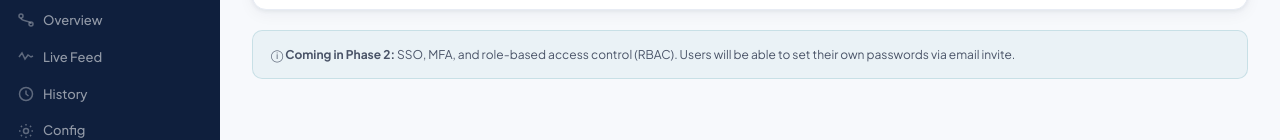
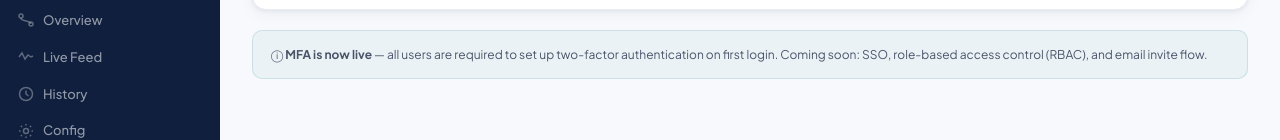
Before and after one commit to MDValleLogic/netrunner-dashboard, a Next.js app: page /settings/users in a window 1280 px wide. Shown: the part 430-570 px from the top of the page. Built offline with nearby package versions, Linux system fonts and the light colour scheme; no server answers; the database is empty; sample sign-in values are in the browser's storage.

Commit message:
feat: update users page to reflect MFA is live

```diff
--- a/app/settings/users/page.tsx
+++ b/app/settings/users/page.tsx
@@ -182,7 +182,7 @@ export default async function UsersPage() {
           borderRadius: 10,
           fontSize: 12, color: "var(--text-secondary)", lineHeight: 1.6,
         }}>
-          ⓘ <strong>Coming in Phase 2:</strong> SSO, MFA, and role-based access control (RBAC). Users will be able to set their own passwords via email invite.
+          ⓘ <strong>MFA is now live</strong> — all users are required to set up two-factor authentication on first login. Coming soon: SSO, role-based access control (RBAC), and email invite flow.
         </div>
 
       </div>
```
